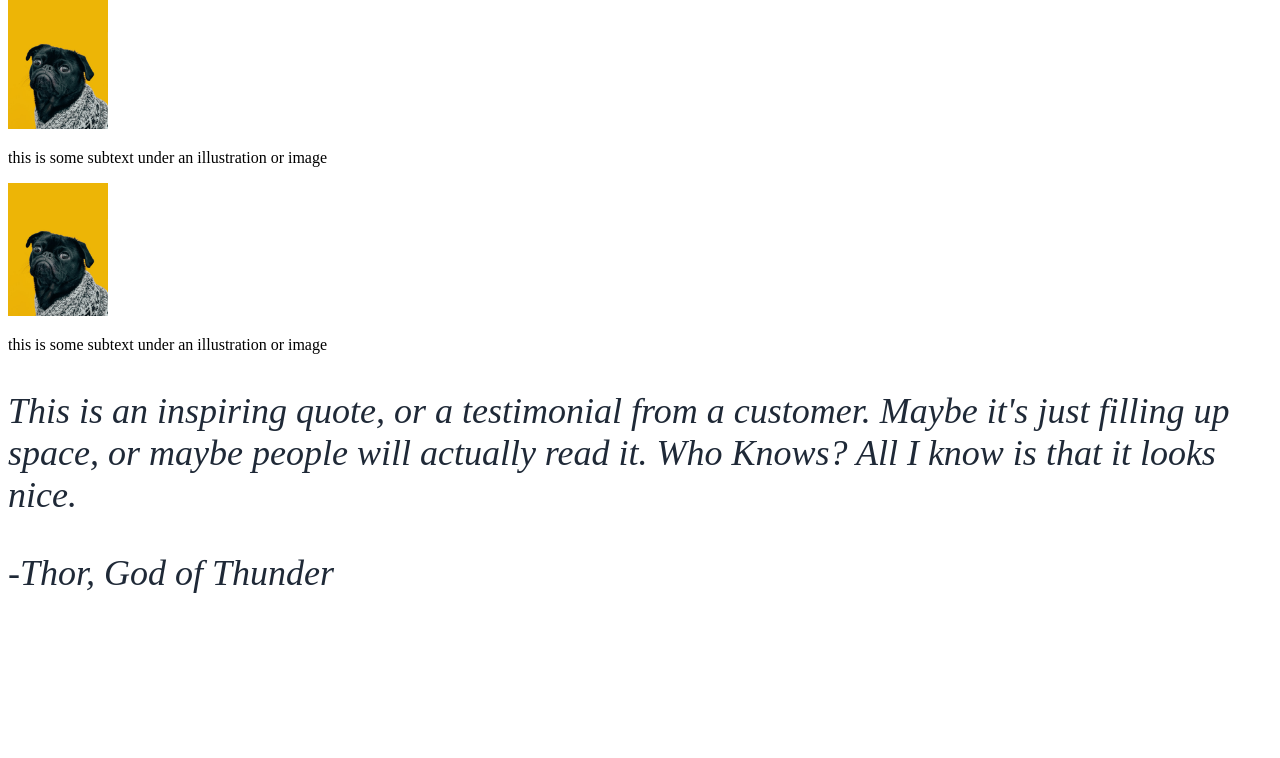
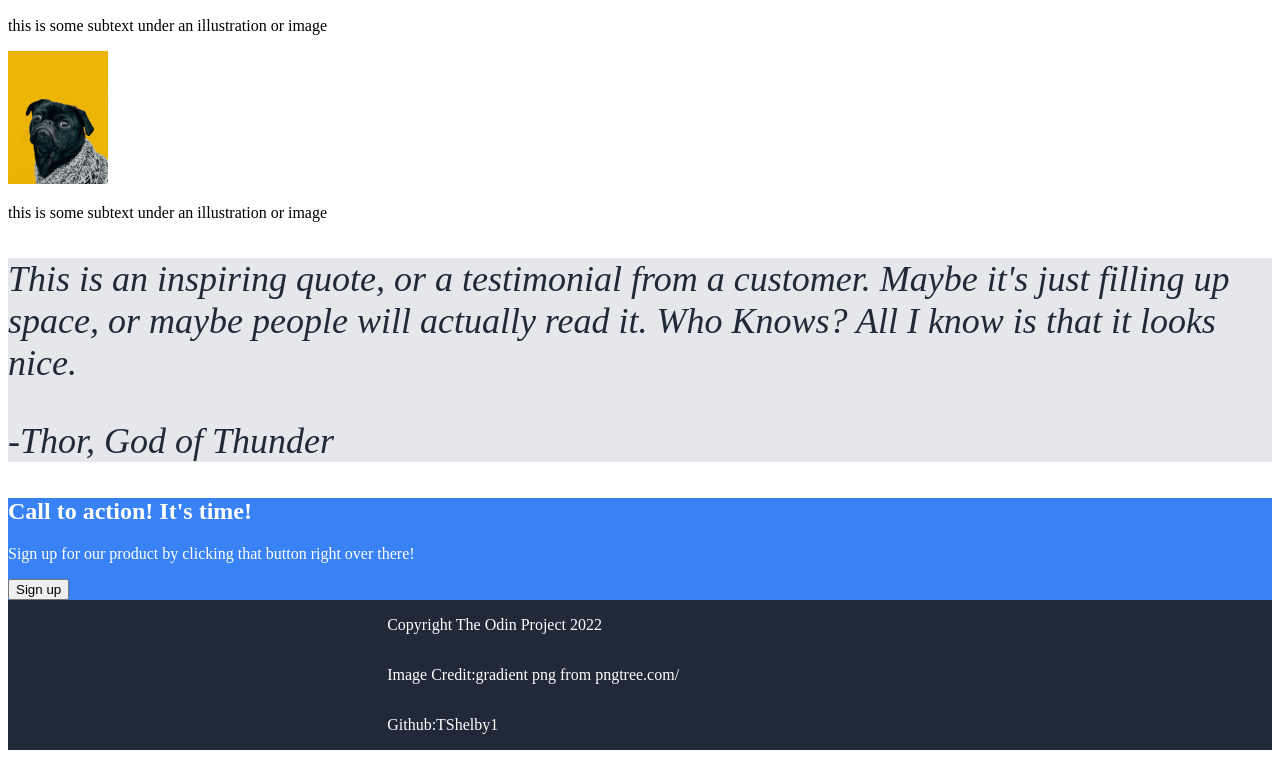
Before and after one commit to TShelby1/landing-page, a plain HTML site: page index.html in a window 1280 px wide. Shown: the part 852-1610 px from the top of the page. Before the commit the page ends 1482 px from the top, so only its background shows below. Drawn offline with Linux system fonts and the light colour scheme.

Commit message:
finished adding all html content

```diff
--- a/index.html
+++ b/index.html
@@ -51,8 +51,24 @@
             <p class="quote-author"> -Thor, God of Thunder</p>
         </div>
     </div>
-
-
+    <div class="sign-up-container">
+        <div class="call-to-action-container">
+            <div class="sign-up-text">
+                <h2>Call to action! It's time!</h2>
+            </div>
+            <div class="sub-text">
+                <p>Sign up for our product by clicking that button right over there!</p>
+            </div>
+            <div class="sign-button">
+                <button>Sign up</button>
+            </div>
+        </div>
+    </div>
+    <div class="footer">
+        <p>Copyright The Odin Project 2022</p>
+        <p>Image Credit:gradient png from pngtree.com/</p>
+        <p>Github:TShelby1</p>
+    </div>
 
 
 </body>
--- a/style.css
+++ b/style.css
@@ -3,6 +3,7 @@
 .MainHead{
         background-color: #1F2937;
         height:100%;
+        display:flex;
 
 
 }
@@ -12,10 +13,13 @@
         color: #f9faf8;
 
 
+
 }
 .nav-link{
         font-size: 18px;
         color: #E5E7EB;
+
+
 
 }
 .main-content{
@@ -24,7 +28,7 @@
 
 }
 .quote-section{
-        color: #E5E7EB;
+        background-color: #E5E7EB;
 
 
 }
@@ -35,3 +39,18 @@
 
 
 }
+.sign-up-container{
+        background-color:#3882F6;
+
+}
+.call-to-action-container{
+        color:white;
+}
+.footer{
+        background-color: #1F2937;
+        color: white;
+        display:flex;
+        flex-direction: column;
+        padding-left: 30%;
+        padding-right: 30%;
+}
```
